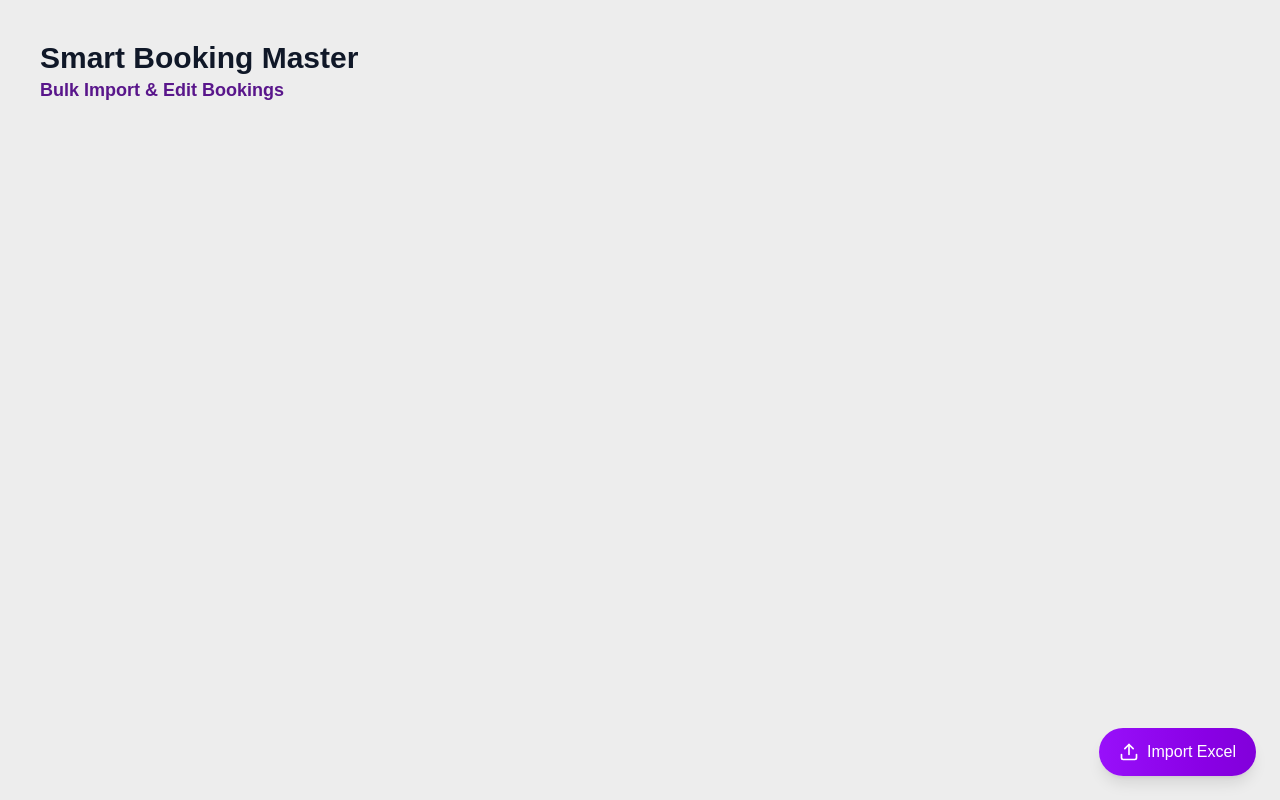
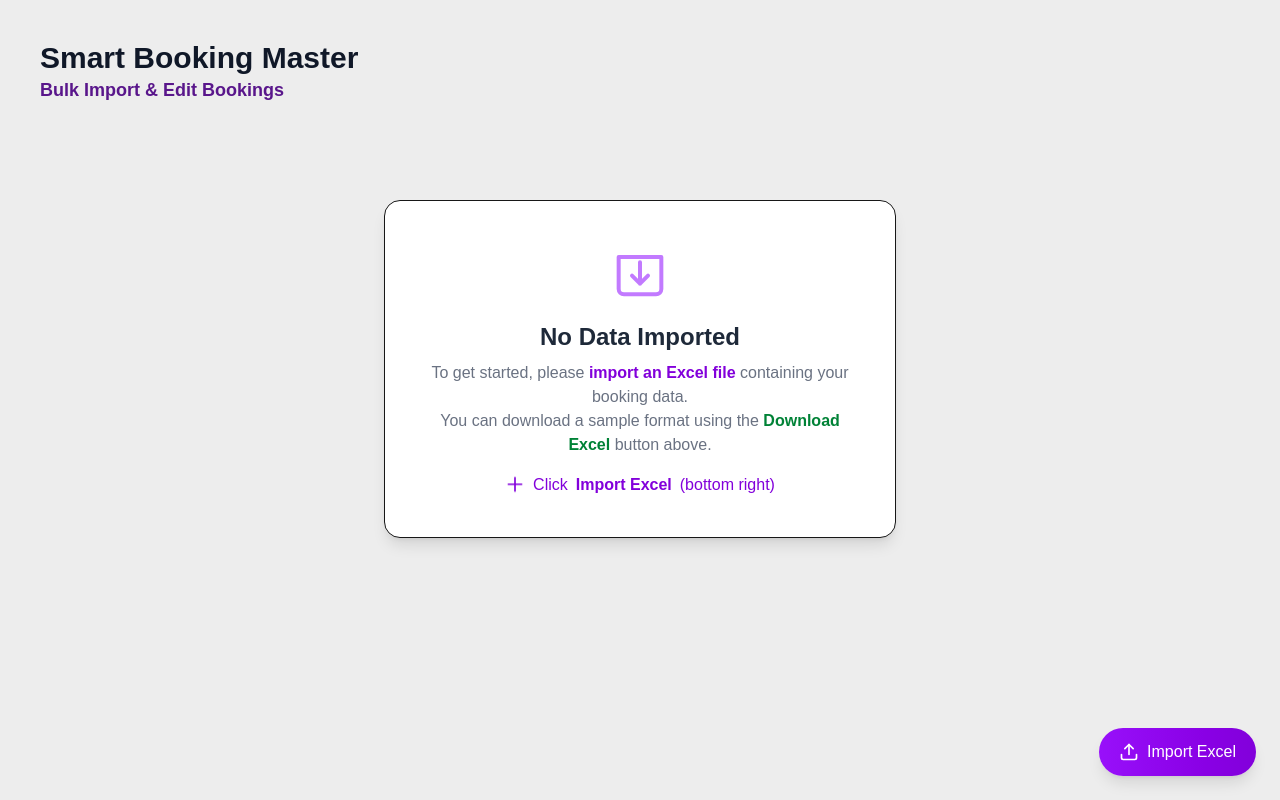
Before and after one commit to superAman07/courier-billing-app, a Next.js app: page /smart-booking-master in a window 1280 px wide. Built offline with nearby package versions, Linux system fonts and the light colour scheme.

Commit message:
added message to import first in smart booking master page

```diff
--- a/app/smart-booking-master/page.tsx
+++ b/app/smart-booking-master/page.tsx
@@ -200,6 +200,26 @@ export default function SmartBookingMasterPage() {
                 </div>
             </div>
             <BookingImportPanel onData={handleImport} />
+            {tableRows.length === 0 && !loading && (
+                <div className="flex flex-col items-center justify-center mt-24">
+                    <div className="bg-white rounded-2xl shadow-lg p-10 flex flex-col items-center border max-w-lg">
+                        <svg className="w-16 h-16 text-purple-400 mb-4" fill="none" stroke="currentColor" strokeWidth="1.5" viewBox="0 0 24 24">
+                            <path strokeLinecap="round" strokeLinejoin="round" d="M12 16v-8m0 8l-3-3m3 3l3-3M4 6h16M4 6v12a2 2 0 002 2h12a2 2 0 002-2V6" />
+                        </svg>
+                        <h2 className="text-2xl font-bold text-gray-800 mb-2">No Data Imported</h2>
+                        <p className="text-gray-500 mb-4 text-center">
+                            To get started, please <span className="font-semibold text-purple-700">import an Excel file</span> containing your booking data.<br />
+                            You can download a sample format using the <span className="font-semibold text-green-700">Download Excel</span> button above.
+                        </p>
+                        <span className="inline-flex items-center gap-2 text-purple-700 font-medium">
+                            <svg className="w-5 h-5 animate-bounce" fill="none" stroke="currentColor" strokeWidth="2" viewBox="0 0 24 24">
+                                <path strokeLinecap="round" strokeLinejoin="round" d="M12 4v16m8-8H4" />
+                            </svg>
+                            Click <span className="font-semibold">Import Excel</span> (bottom right)
+                        </span>
+                    </div>
+                </div>
+            )}
             {tableRows.length > 0 && (
                 <div className="flex justify-between bg-white py-12 px-6 rounded-xl shadow-sm border mt-10">
                     <div className="my-2 flex flex-wrap gap-4 items-center">
```
